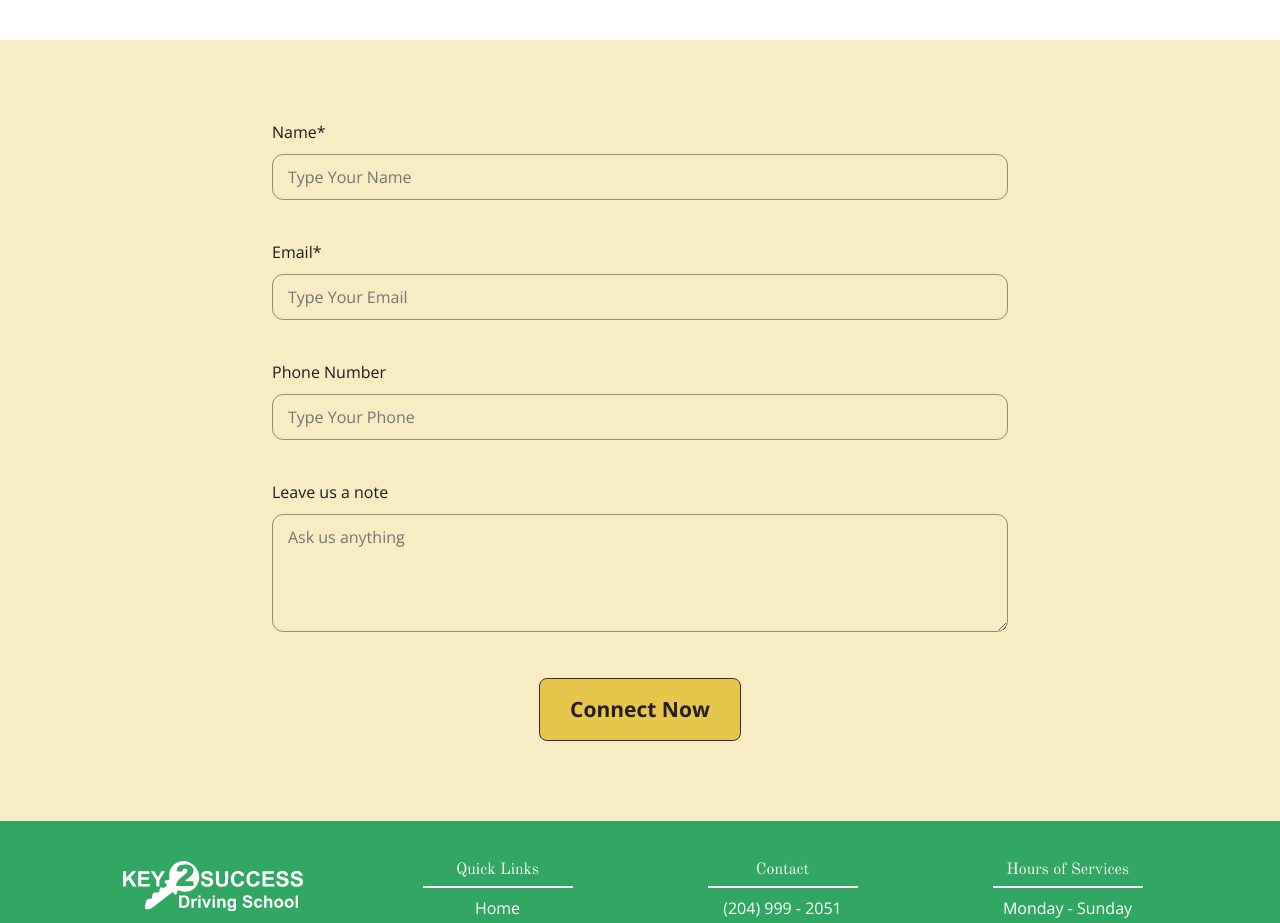
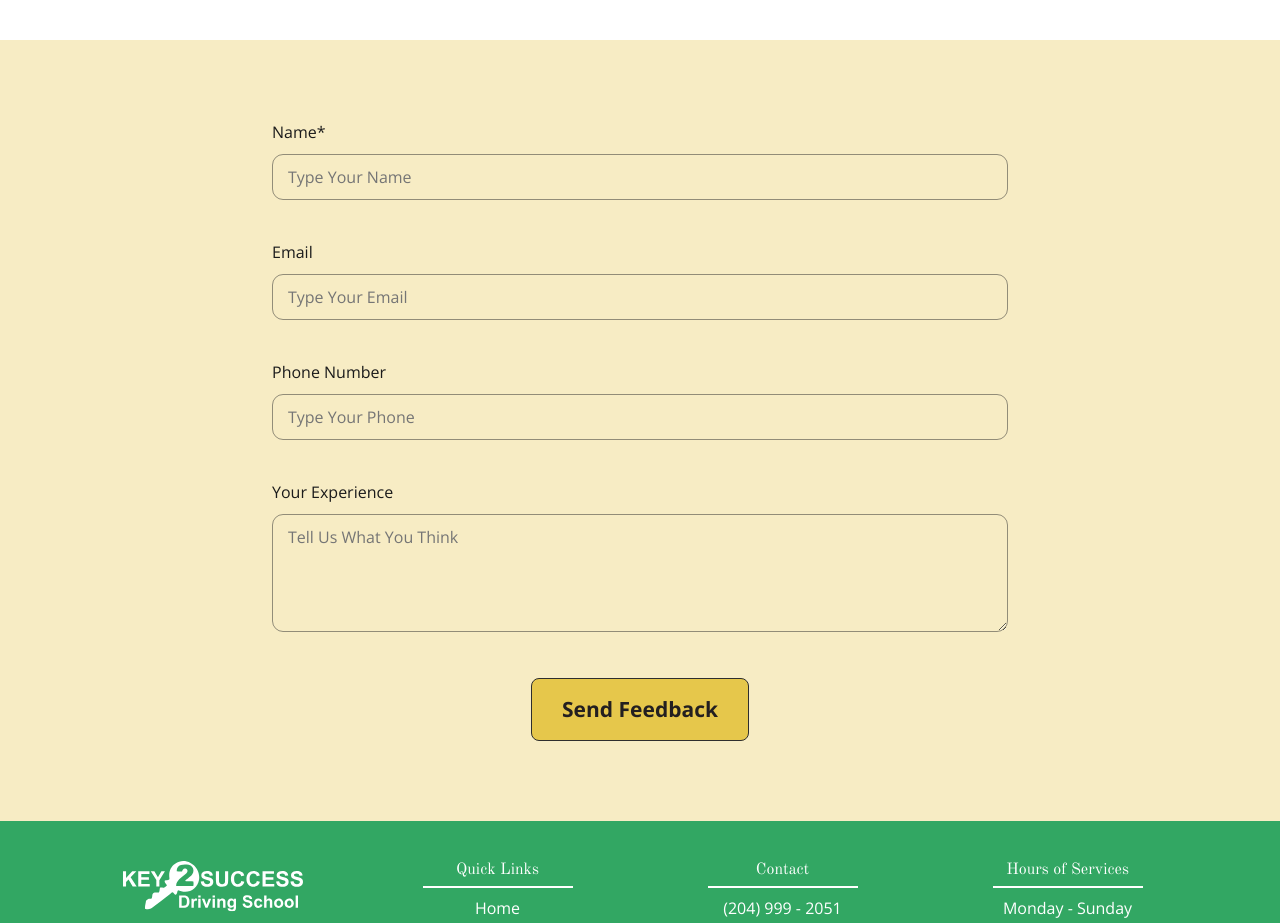
Before and after one commit to AnnHo01/key2success_driving, a Next.js app: page /contact in a window 1280 px wide. Shown: the part 920-1843 px from the top of the page. Built offline with nearby package versions, Linux system fonts and the light colour scheme.

Commit message:
Test form

```diff
--- a/src/app/contact/page.js
+++ b/src/app/contact/page.js
@@ -47,7 +47,7 @@ function Home() {
             </Container>
         </section>
         <section className='bg-yel text-center'>
-          <form className={`${styles.exp_form}`} name="contact_form" method="POST"  action='/thanks' netlify>
+          {/* <form className={`${styles.exp_form}`} name="contact_form" method="POST"  action='/thanks' netlify>
             <input type="hidden" name="form-name" value="contact_form" />
             <Container>
               <Row className='d-flex justify-content-center' style={{gap: '40px'}}>
@@ -72,7 +72,34 @@ function Home() {
                 </Col>
               </Row>
             </Container>
-          </form>
+          </form> */}
+
+          <form className={`${styles.exp_form}`} name="reapp_form" method="POST" action='/thanks' netlify>
+                        <input type="hidden" name="form-name" value="reapp_form" />
+                        <Container>
+                        <Row className='d-flex justify-content-center' style={{gap: '40px'}}>
+                            <Col xs={12} lg={8}>
+                            <label htmlFor='afname'>Name*</label>
+                            <input type='text' id='afname' name='afname' placeholder='Type Your Name'  required />
+                            </Col>
+                            <Col xs={12} lg={8}>
+                            <label htmlFor='aemail'>Email</label>
+                            <input type='email' id='aemail' name='aemail' placeholder='Type Your Email' />
+                            </Col>
+                            <Col xs={12} lg={8}>
+                            <label htmlFor='apnum'>Phone Number</label>
+                            <input type='number' id='apnum' name='apnum' placeholder='Type Your Phone' />
+                            </Col>
+                            <Col xs={12} lg={8}>
+                            <label htmlFor='aexperience'>Your Experience</label>
+                            <textarea id='aexperience' name='aexperience' rows={4} placeholder='Tell Us What You Think' ></textarea>
+                            </Col>
+                            <Col xs={12} lg={8} className='d-flex justify-content-center'>
+                            <button type="submit" className='call_btn'>Send Feedback</button>
+                            </Col>
+                        </Row>
+                        </Container>
+                    </form>
         </section>
       </main>
     </>
--- a/src/app/reviewHandler/page.js
+++ b/src/app/reviewHandler/page.js
@@ -76,7 +76,7 @@ function Home() {
                         <Container>
                         <Row className='d-flex justify-content-center' style={{gap: '40px'}}>
                             <Col xs={12} lg={8}>
-                            <label htmlFor='fname'>Name*</label>
+                            <label htmlFor='afname'>Name*</label>
                             <input type='text' id='afname' name='afname' placeholder='Type Your Name'  required />
                             </Col>
                             <Col xs={12} lg={8}>
```
